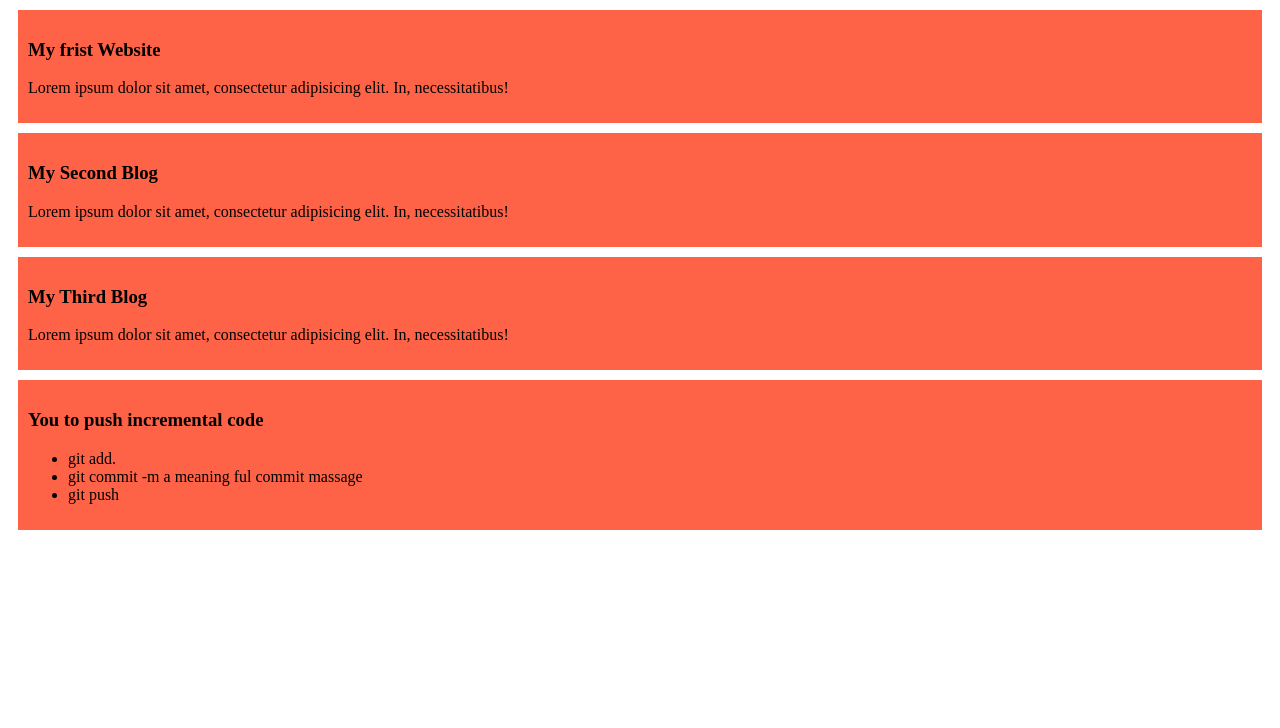
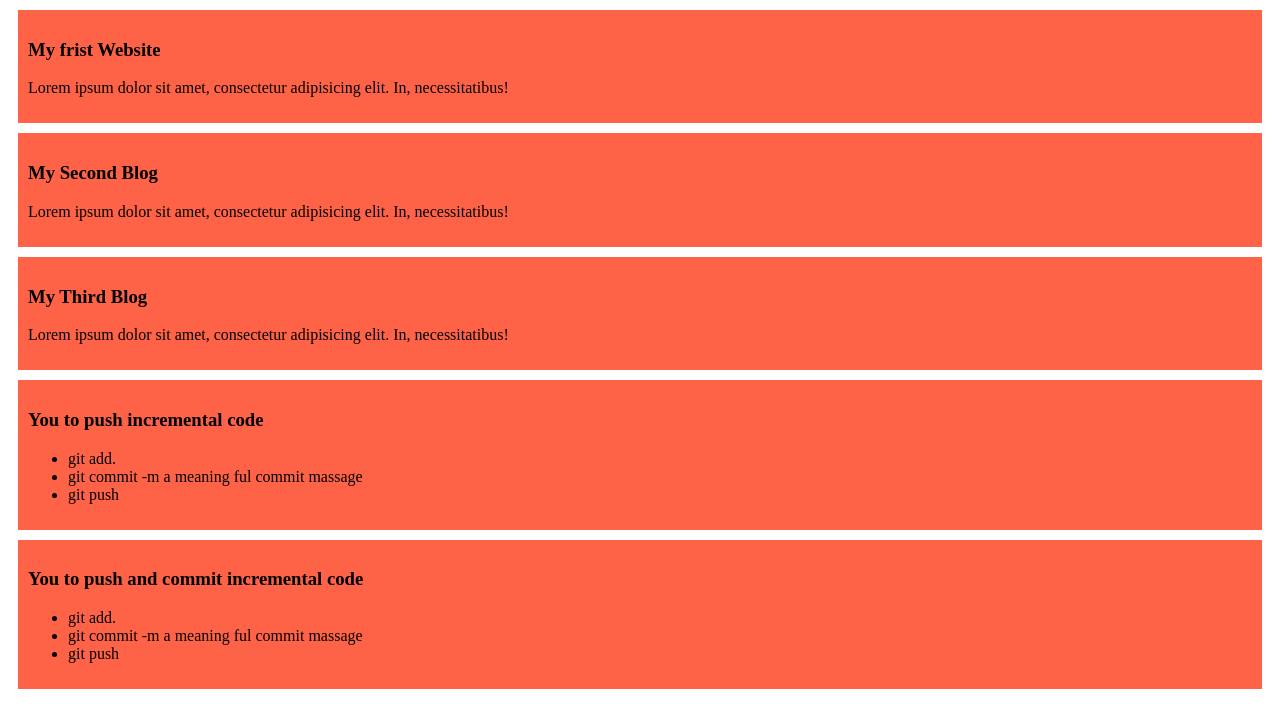
Before and after one commit to Saif-1400/problem-will-naver-last, a plain HTML site: page index.html in a window 1280 px wide. Drawn offline with Linux system fonts and the light colour scheme.

Commit message:
added my new blog

```diff
--- a/index.html
+++ b/index.html
@@ -35,5 +35,14 @@
 
         </ul>
     </div>
+    <div>
+        <h3>You to push and commit incremental code</h3>
+        <ul>
+            <li>git add.</li>
+            <li>git commit -m a meaning ful commit massage</li>
+            <li>git push</li>
+
+        </ul>
+    </div>
 </body>
 </html>
```
